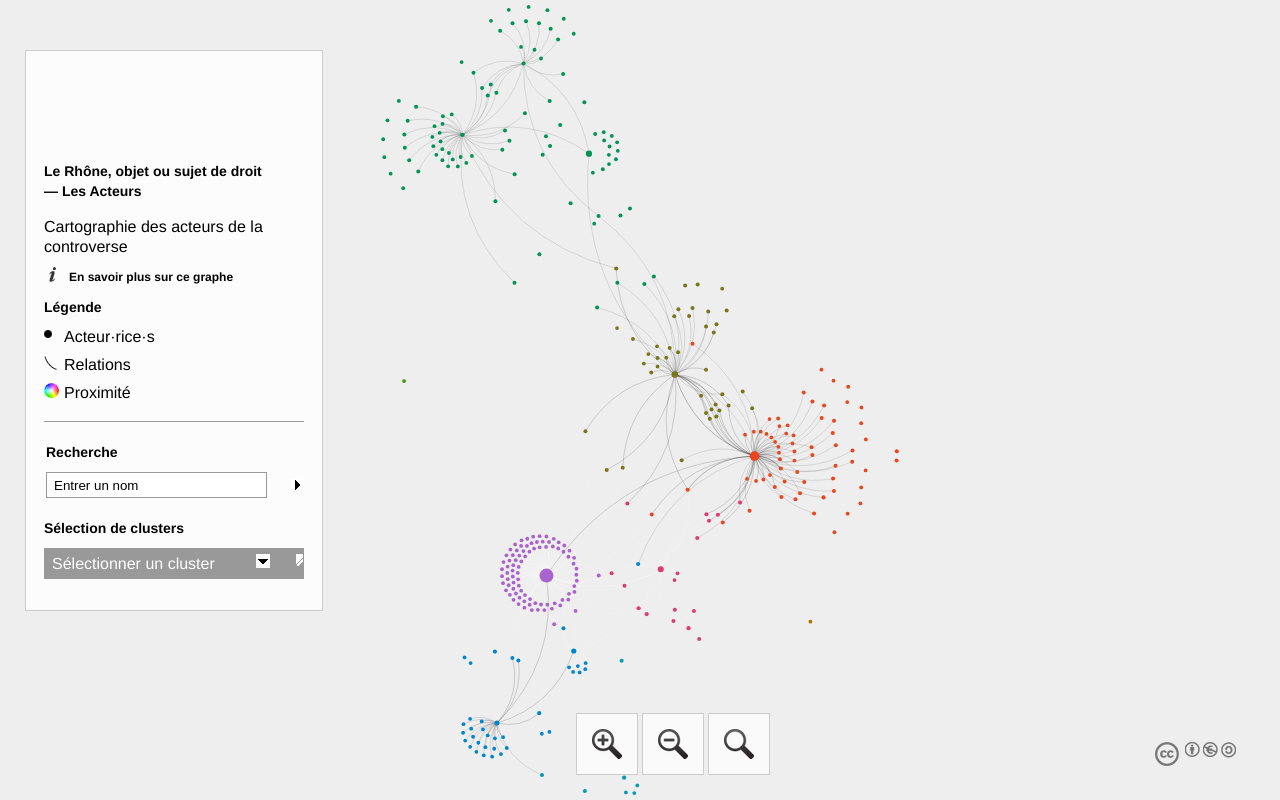
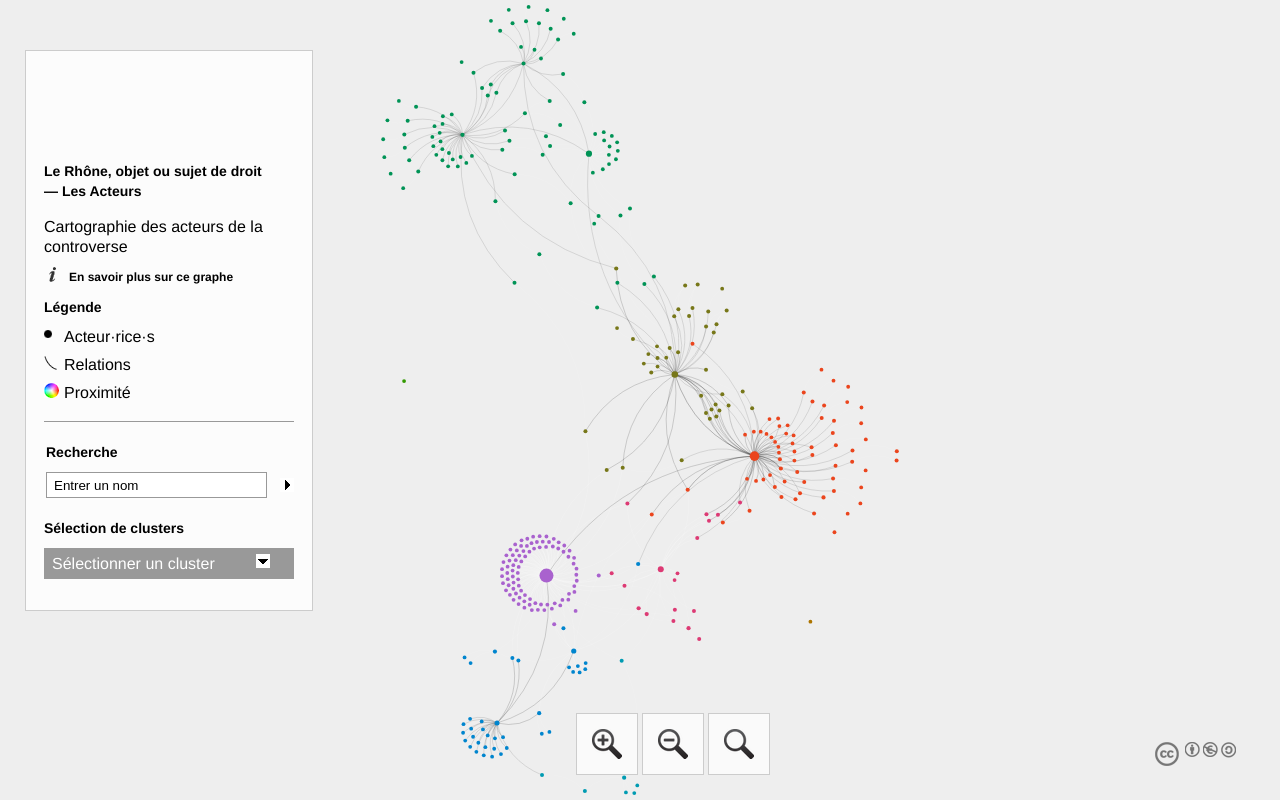
Before and after one commit to 4NN4B3L/controverse-rhone, a plain HTML site: page index.html in a window 1280 px wide. Drawn offline with Linux system fonts and the light colour scheme.

Commit message:
Modification de la taille du titre

```diff
--- a/css/style.css
+++ b/css/style.css
@@ -246,7 +246,7 @@ padding: 0px 0 0 0;
 }
 
 #mainpanel .col {
-width: 260px; /* 240px */
+width: 250px; /* 240px */
 padding: 18px 18px 18px 18px;
 margin: 0;
 
@@ -254,6 +254,7 @@ margin: 0;
 
 #title {
 font-weight: bold;
+font-size: 125%;
 }
 
 #titletext {
```
